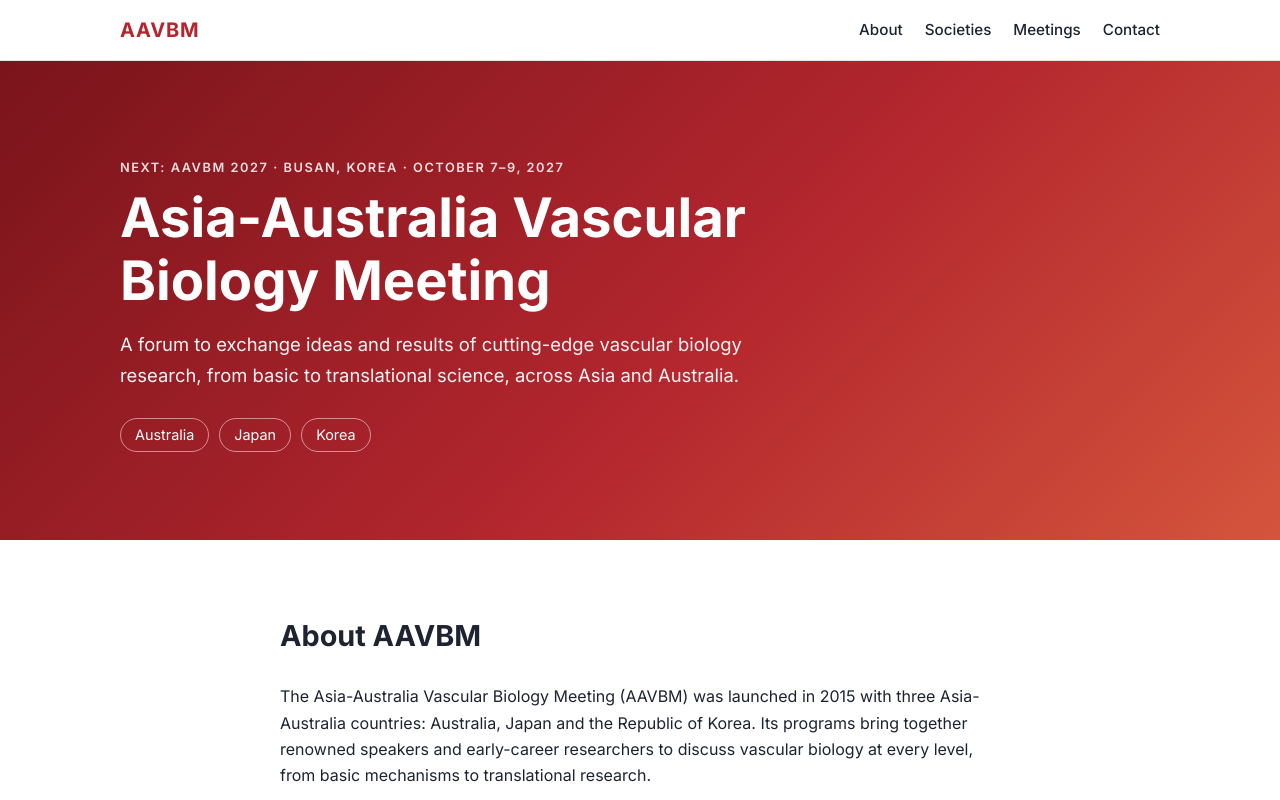
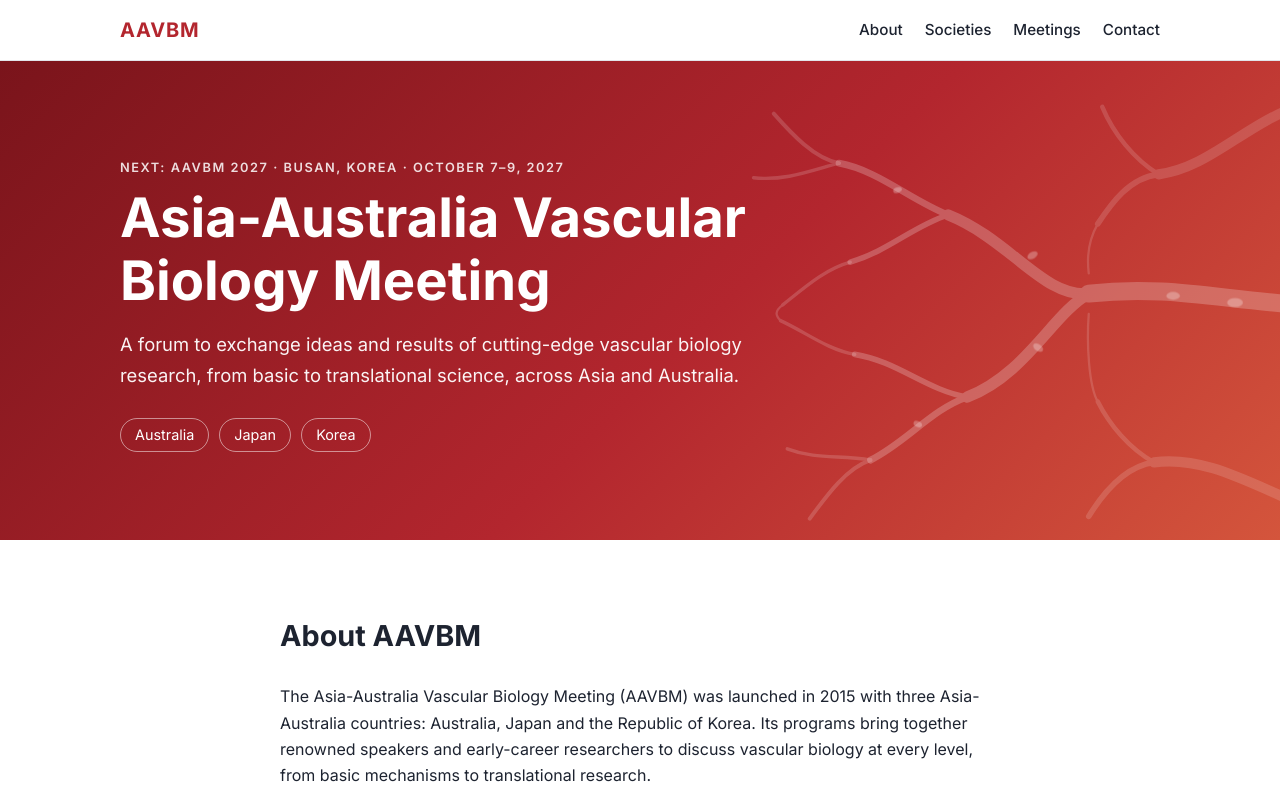
Before and after one commit to jvbmorg/jvbmorg.github.io, a plain HTML site: page index.html in a window 1280 px wide. Shown: the top 800 px of the page. Drawn offline with Linux system fonts and the light colour scheme.

Commit message:
Title panel: add branching vascular line motif
Co-Authored-By: Claude Opus 5.5 <noreply@anthropic.com>

```diff
--- a/index.html
+++ b/index.html
@@ -26,6 +26,46 @@
 
   <main id="top">
     <section class="hero">
+      <svg class="hero-art" viewBox="0 0 640 420" preserveAspectRatio="xMaxYMid meet" aria-hidden="true" focusable="false">
+        <g fill="none" stroke="#fff" stroke-linecap="round">
+          <g opacity=".22">
+            <path stroke-width="16" d="M660 214 C590 210 540 196 470 204"/>
+            <path stroke-width="10" d="M470 204 C430 208 400 156 345 134"/>
+            <path stroke-width="10" d="M470 204 C438 222 414 276 362 296"/>
+            <path stroke-width="6" d="M345 134 C312 121 282 94 248 88"/>
+            <path stroke-width="5" d="M345 134 C314 144 292 166 258 176"/>
+            <path stroke-width="6" d="M362 296 C330 307 308 336 276 352"/>
+            <path stroke-width="5" d="M362 296 C326 290 300 264 262 258"/>
+          </g>
+          <g opacity=".16">
+            <path stroke-width="3.5" d="M248 88 C226 84 206 62 190 44"/>
+            <path stroke-width="3" d="M248 88 C222 95 200 104 172 101"/>
+            <path stroke-width="3" d="M258 176 C236 182 218 198 198 214"/>
+            <path stroke-width="3" d="M262 258 C238 254 218 238 196 228"/>
+            <path stroke-width="3.5" d="M276 352 C255 359 238 382 222 404"/>
+            <path stroke-width="3" d="M276 352 C250 347 228 352 202 342"/>
+            <path stroke-width="2" d="M198 214 C190 220 192 224 196 228"/>
+          </g>
+          <g opacity=".14">
+            <path stroke-width="9" d="M660 36 C610 52 578 92 532 98"/>
+            <path stroke-width="5" d="M532 98 C506 101 490 124 478 142"/>
+            <path stroke-width="4" d="M532 98 C510 84 492 62 482 38"/>
+            <path stroke-width="9" d="M660 392 C612 372 572 348 528 354"/>
+            <path stroke-width="5" d="M528 354 C506 357 486 376 470 402"/>
+            <path stroke-width="4" d="M528 354 C506 342 488 320 478 300"/>
+            <path stroke-width="2" d="M478 142 C470 156 468 170 470 186"/>
+            <path stroke-width="2" d="M478 300 C470 286 468 248 470 222"/>
+          </g>
+        </g>
+        <g fill="#fff" opacity=".28">
+          <ellipse cx="600" cy="212" rx="7" ry="4"/>
+          <ellipse cx="545" cy="206" rx="6" ry="3.5"/>
+          <ellipse cx="420" cy="170" rx="5" ry="3" transform="rotate(-30 420 170)"/>
+          <ellipse cx="425" cy="252" rx="5" ry="3" transform="rotate(35 425 252)"/>
+          <ellipse cx="300" cy="112" rx="4" ry="2.5" transform="rotate(-20 300 112)"/>
+          <ellipse cx="318" cy="320" rx="4" ry="2.5" transform="rotate(25 318 320)"/>
+        </g>
+      </svg>
       <div class="wrap">
         <p class="eyebrow">Next: AAVBM 2027 &middot; Busan, Korea &middot; October 7&ndash;9, 2027</p>
         <h1>Asia-Australia Vascular Biology Meeting</h1>
--- a/style.css
+++ b/style.css
@@ -46,6 +46,7 @@ a { color: var(--red); }
 .nav nav a:hover { color: var(--red); }
 
 .hero {
+  position: relative; overflow: hidden;
   padding: 96px 0 88px;
   background: linear-gradient(135deg, #7a141b 0%, #b3262e 55%, #d4553c 100%);
   color: #fff;
@@ -132,3 +133,12 @@ h3 { margin: 0; font-size: 1.1rem; }
 h3.sub { margin: 28px 0 8px; font-size: 1.15rem; }
 .committee { padding-left: 20px; margin: 8px 0 0; }
 .committee li { margin: 4px 0; }
+
+.hero-art {
+  position: absolute; top: 0; right: 0; height: 100%; width: min(62%, 720px);
+  pointer-events: none;
+}
+.hero .wrap { position: relative; z-index: 1; }
+@media (max-width: 600px) {
+  .hero-art { width: 100%; opacity: .55; }
+}
```
